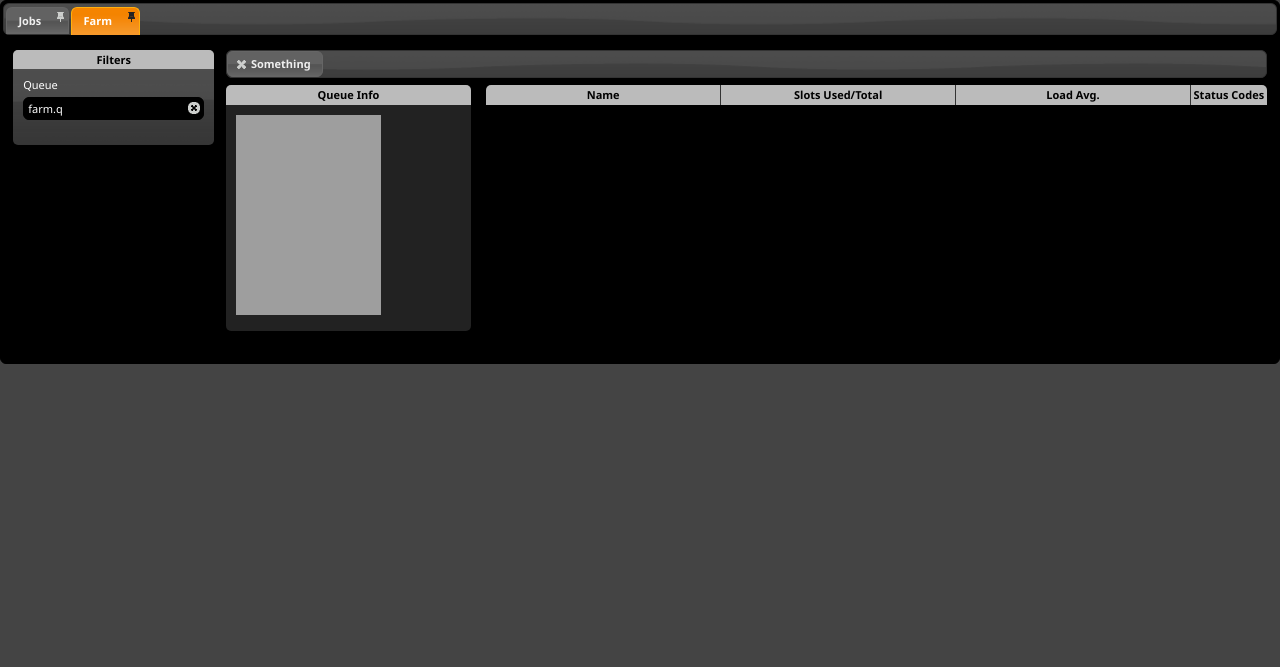
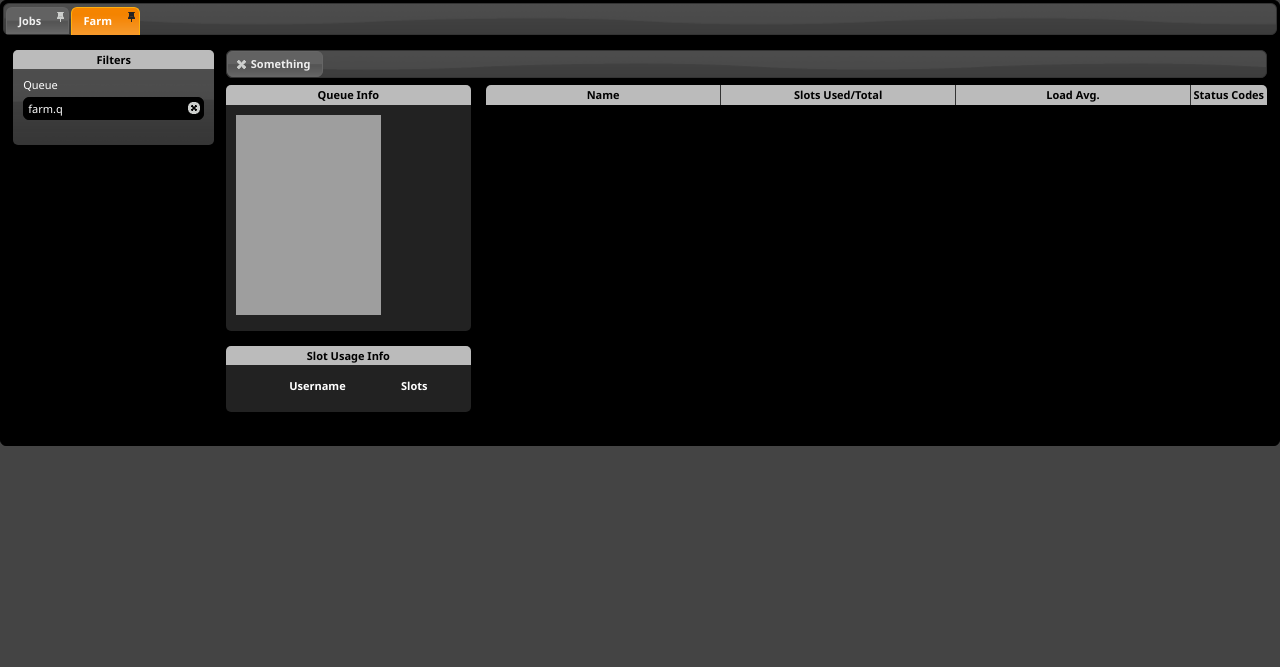
Before and after one commit to primefocusworld/sge4vfx, a PHP site: page / in a window 1280 px wide, after a click on "Farm". Shown: the part 54-721 px from the top of the page. Run offline with PHP 8.4, Linux system fonts and the light colour scheme; lists and menus that the app fills with data are empty; some libraries are stand-ins or nearby versions; grey boxes are pictures that could not be loaded.

Commit message:
Added another pane on the farm tab to show quota usage.  Needs to be refined especially if you don't use RQS

```diff
--- a/webui/css/main.css
+++ b/webui/css/main.css
@@ -170,6 +170,12 @@ span.deleteicon input {	padding-right:16px; }
 .slotinfo { position:absolute; width:100%; height:100%; z-index:2 }
 #queueguage { width:145px }
 #queuestattext { vertical-align:middle }
+#quotastats { position:relative; left: 7%; width: 86% }
+#quotastats tr { line-height: 18px; }
+#quotastats th { font-weight: bold; line-height: 22px; }
+#quotastats td { width: 50%; }
+#quotastats tbody tr { background: #111; text-align:center }
+#quotastats tbody tr.zebra { background: #222 }
 
 /* Dialog bits */
 .popupdialog h3 { font-weight:bold; font-size:11px; margin:20px 0 15px 0 }
--- a/webui/index.php
+++ b/webui/index.php
@@ -137,6 +137,20 @@
 								</table>
 							</div>
 						</div>
+						<div id="workerInfo" class="leftBox gapToTheRight darkBackground">
+							<h2>Slot Usage Info</h2>
+							<div class="leftBoxInner">
+								<table id="quotastats">
+									<thead>
+									<tr>
+										<th>Username</th>
+										<th>Slots</th>
+									</tr>
+									</thead>
+									<tbody></tbody>
+								</table>
+							</div>
+						</div>
 					</td>
 					<td id="workertd2">
 						<table id="workersTable" class="mainTable">
--- a/webui/js/main.js
+++ b/webui/js/main.js
@@ -123,6 +123,15 @@ function getWorkers(params) {
 			$("#workersTable tbody").html(data);
 		}
 	});
+
+	$.ajax({
+                url: "cgi/quotas.cgi",
+                data: AJAXParams,
+                type: "GET",
+                success: function(data) {
+                        $("#quotastats tbody").html(data);
+                }
+        });
 }
 
 // Allows you to call jobTable cgi script
```
Also changed, not shown: 2 other files.
